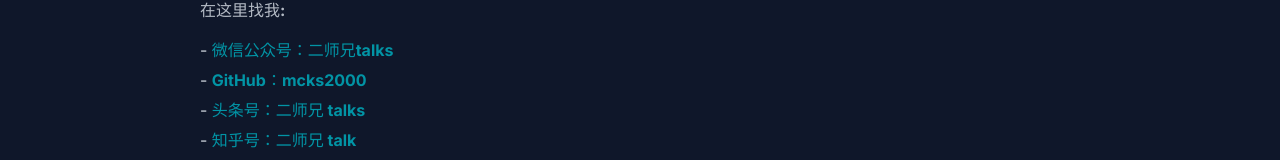
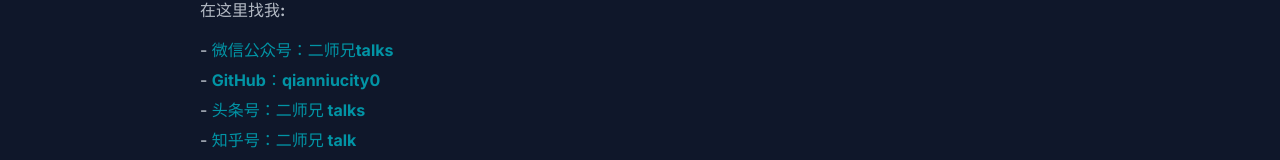
Before and after one commit to silvbb/qianniu, a React (Vite) app: page / in a window 1280 px wide. Shown: the part 585-745 px from the top of the page. Built offline with nearby package versions, Linux system fonts and the light colour scheme.

Commit message:
upate github link

```diff
--- a/src/components/Footer.tsx
+++ b/src/components/Footer.tsx
@@ -19,7 +19,7 @@
               fill="#2C9EFF" p-id="22087"></path>
           </svg>
         </a>
-        <a href="https://github.com/mcks2000" target="_blank">
+        <a href="https://github.com/qianniucity0" target="_blank">
           <svg className="icon" viewBox="0 0 1024 1024" version="1.1" xmlns="http://www.w3.org/2000/svg"
             p-id="21064" xmlnsXlink="http://www.w3.org/1999/xlink" width="16" height="16">
             <path
--- a/src/components/SocialLinks.tsx
+++ b/src/components/SocialLinks.tsx
@@ -32,8 +32,8 @@
           </a> </p>
         </li>
         <li>
-          <p> -  <a href="https://github.com/mcks2000" target="_blank" rel="noopener noreferrer">
-            GitHub：mcks2000
+          <p> -  <a href="https://github.com/qianniucity0" target="_blank" rel="noopener noreferrer">
+            GitHub：qianniucity0
           </a>  </p>
         </li>
         <li>
```
